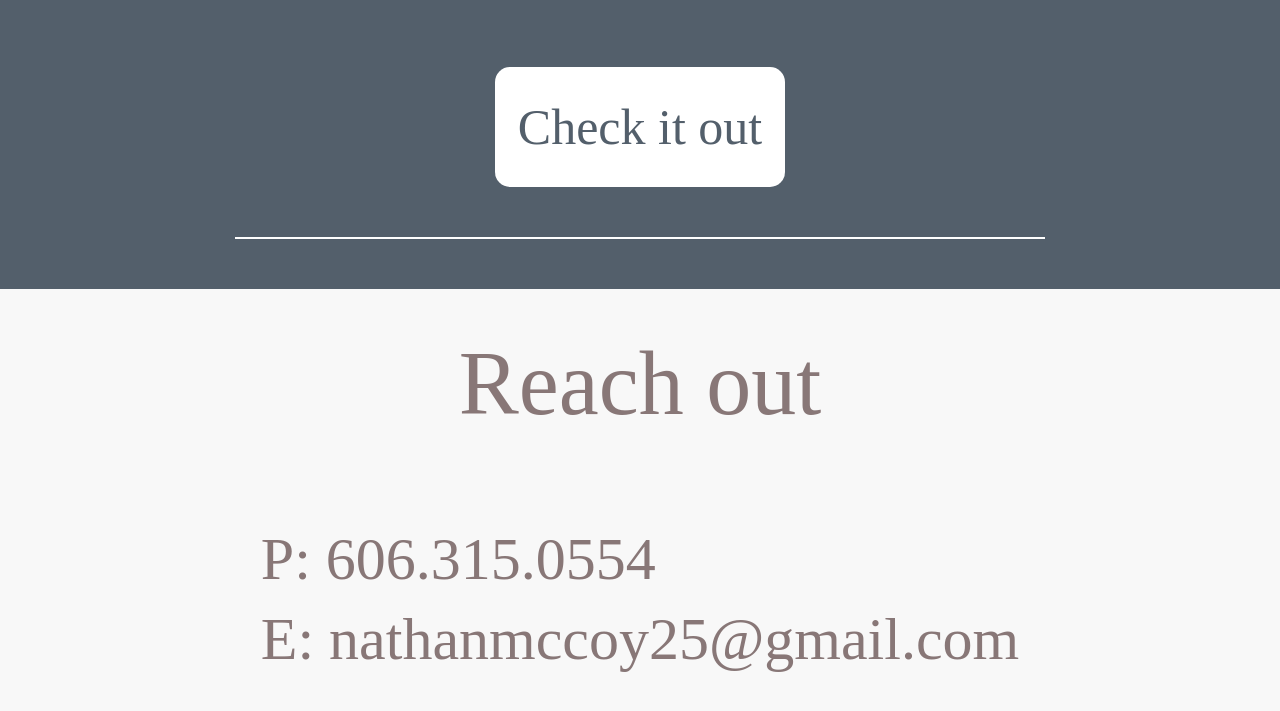
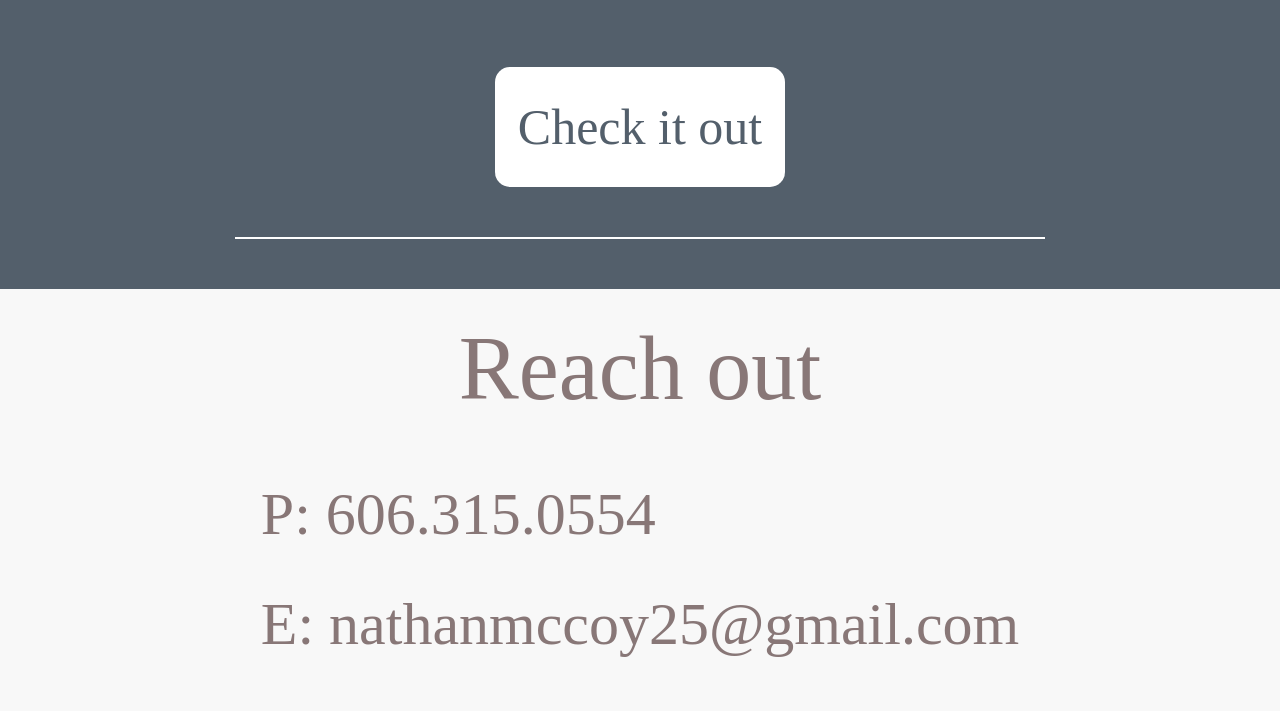
Before and after one commit to jsdelivrbot/Portfolio-7, a website: page public/index.html in a window 1280 px wide. Shown: the part 8459-9170 px from the top of the page. Drawn offline with Linux system fonts and the light colour scheme.

Commit message:
added more spacing between nav links

```diff
--- a/public/styles.sass
+++ b/public/styles.sass
@@ -341,4 +341,4 @@ footer
 #contact-info-wrap a
   color: #887777
   text-decoration: none
-  margin-bottom: 20px
+  margin-bottom: 50px
```
Also changed, not shown: public/index.html (indentation only), public/styles.css.
